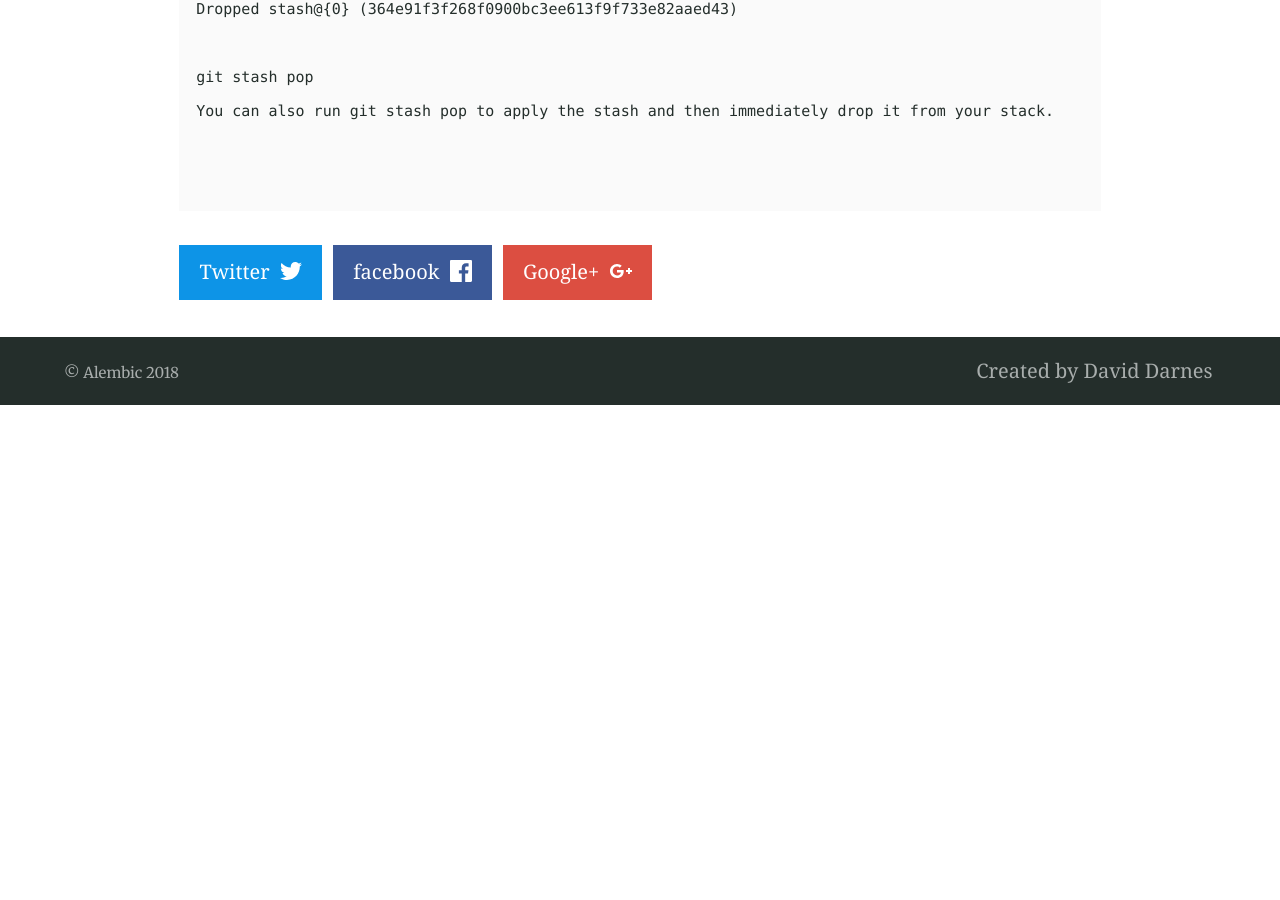
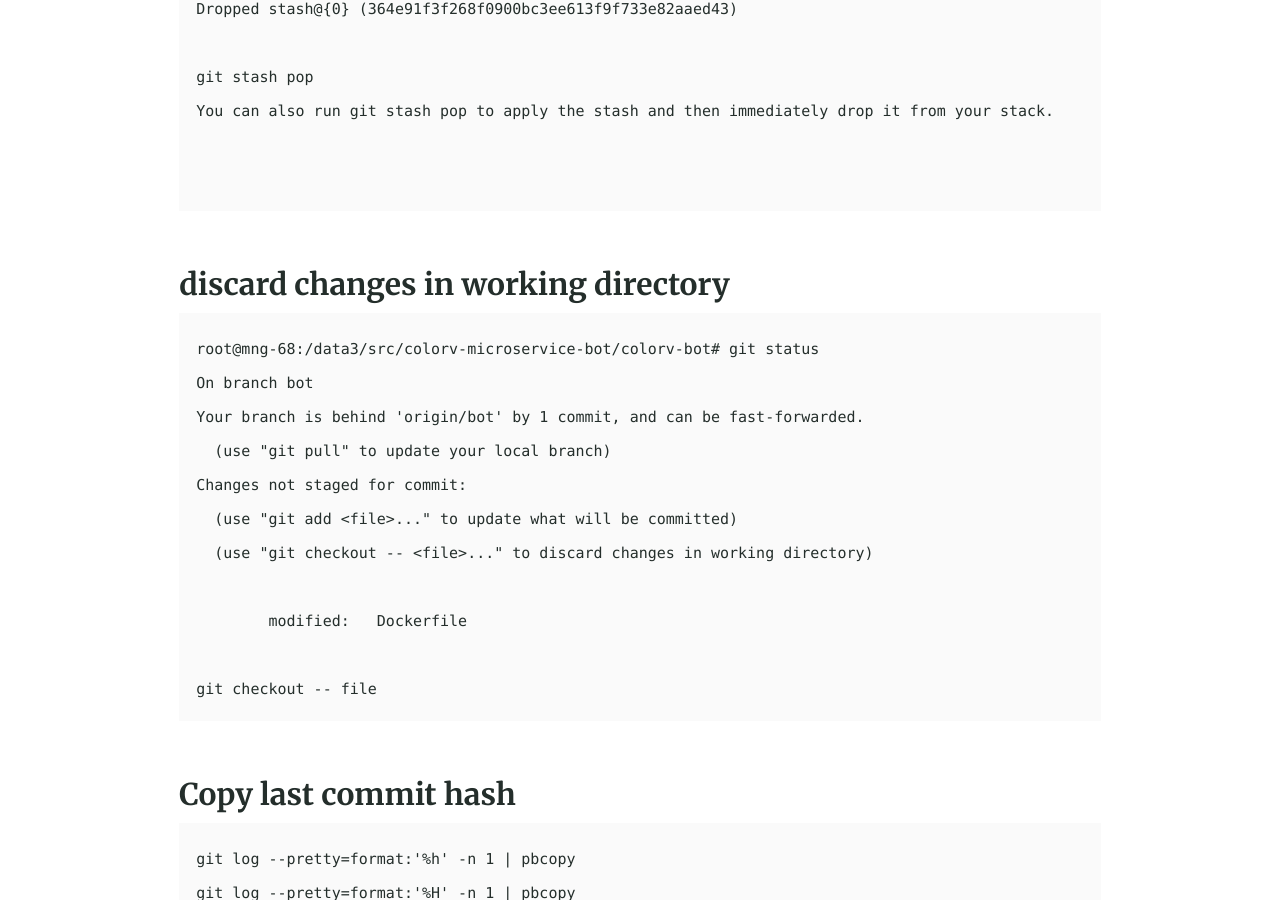
Before and after one commit to wudixm/wudixm.github.io, a Jekyll site: the page built from _posts/2018-02-12-Git-Command.md, in a window 1280 px wide and 900 px high, scrolled down 17192 px. Built offline with Jekyll 4.4.1, drawn with Linux system fonts in a browser that asks for light colours; our own code applies the rules of GitHub Pages for plain Markdown files; before the commit the page ends 17597 px from its top, so only the background shows below that; some of the changed text lies outside the part shown.

Commit message:
discard local changes and copy last commit hash

````diff
--- a/_posts/2018-02-12-Git-Command.md
+++ b/_posts/2018-02-12-Git-Command.md
@@ -553,3 +553,27 @@ You can also run git stash pop to apply the stash and then immediately drop it f
 
 
 ```
+
+### discard changes in working directory
+
+```
+root@mng-68:/data3/src/colorv-microservice-bot/colorv-bot# git status
+On branch bot
+Your branch is behind 'origin/bot' by 1 commit, and can be fast-forwarded.
+  (use "git pull" to update your local branch)
+Changes not staged for commit:
+  (use "git add <file>..." to update what will be committed)
+  (use "git checkout -- <file>..." to discard changes in working directory)
+
+	modified:   Dockerfile
+
+git checkout -- file
+```
+
+### Copy last commit hash
+
+```
+git log --pretty=format:'%h' -n 1 | pbcopy
+git log --pretty=format:'%H' -n 1 | pbcopy
+see also git log --help -> PRETTY FORMAT
+```
````
